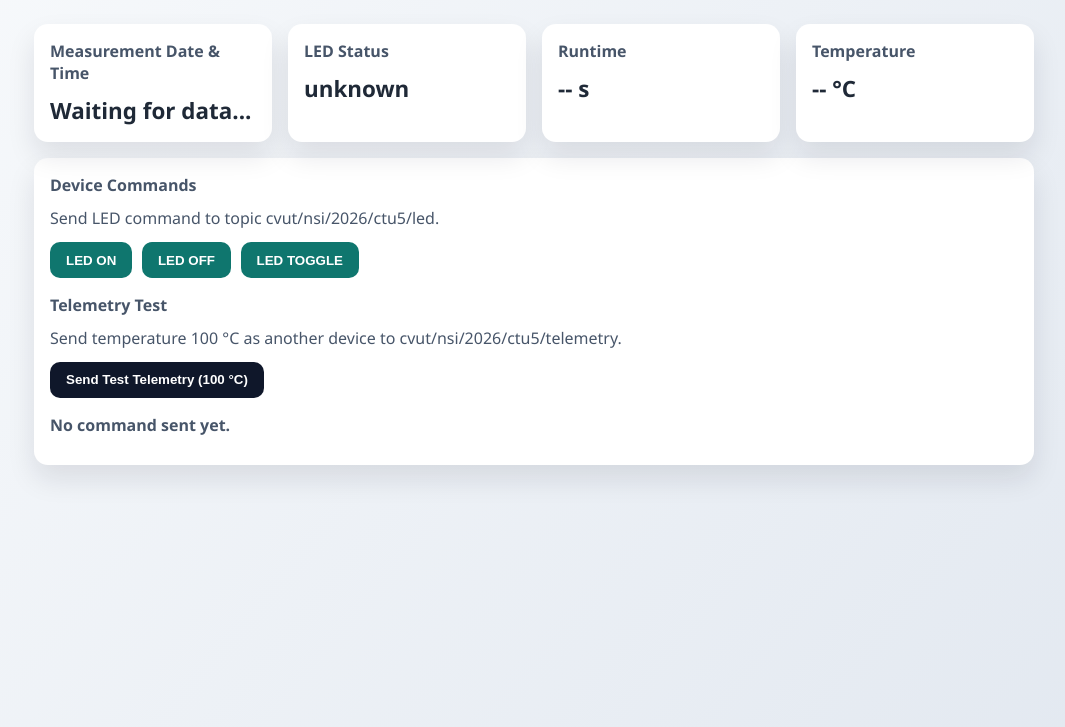
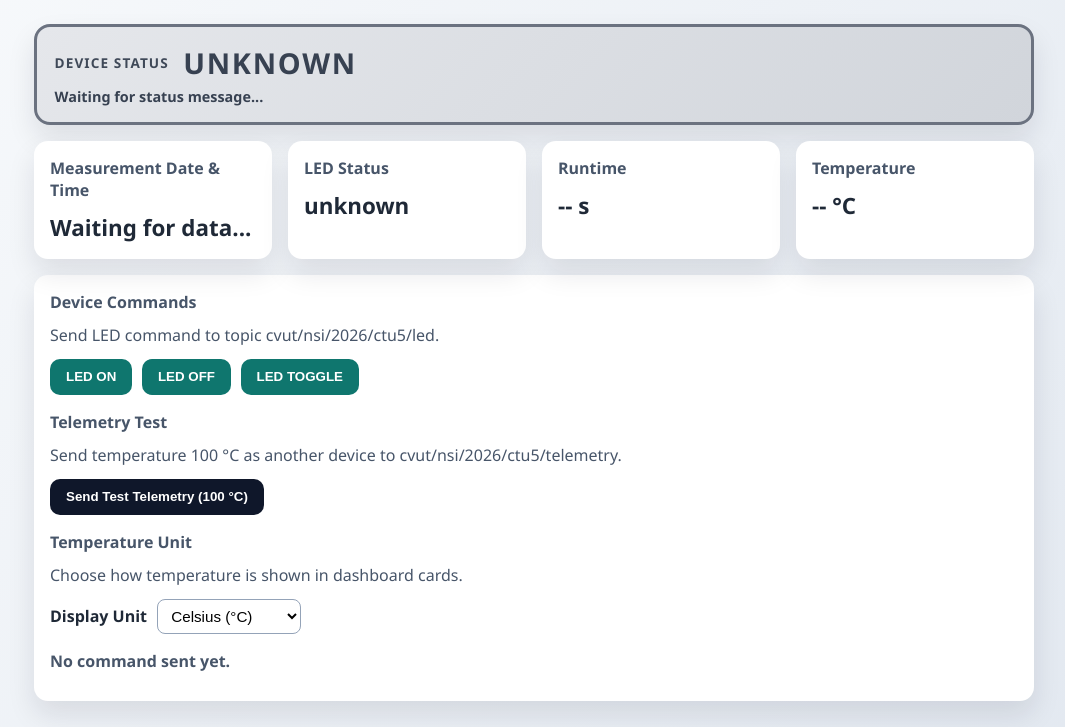
Before and after one commit to Jirka7521/NSI_SecondMiniProject, a Flask app: page / in a window 1280 px wide. Shown: the part 105-832 px from the top of the page, without its empty margins (106-1171 px from the left). Run offline with Flask 3, Linux system fonts and the light colour scheme; parts of the project's set-up code (start-up, migrations or seed data) failed here and were passed over.

Commit message:
Temperature select in server and showing status of device

```diff
--- a/Desktop/server.py
+++ b/Desktop/server.py
@@ -66,6 +66,7 @@ MQTT_KEEPALIVE_SECONDS = get_required_int_env("MQTT_KEEPALIVE_SECONDS")
 MQTT_TOPIC_FILTER = get_required_env("MQTT_TOPIC_FILTER")
 MQTT_LED_COMMAND_TOPIC = get_required_env("MQTT_LED_COMMAND_TOPIC")
 MQTT_TELEMETRY_TOPIC = get_required_env("MQTT_TELEMETRY_TOPIC")
+MQTT_STATUS_TOPIC = get_required_env("MQTT_STATUS_TOPIC")
 
 # We intentionally identify test telemetry as a separate producer.
 DESKTOP_TEST_DEVICE_ID = os.environ.get("DESKTOP_TEST_DEVICE_ID", "desktop-telemetry-tester")
@@ -96,6 +97,8 @@ latest_data: dict[str, Any] = {
     "runtime": None,
     "ledstatus": "unknown",
     "temperature": None,
+    "device_status": "UNKNOWN",
+    "device_status_updated_at": None,
 }
 
 
@@ -158,6 +161,21 @@ def update_latest_data_from_payload(payload_dict: dict[str, Any]) -> None:
         latest_data["temperature"] = temperature
 
 
+def normalize_device_status(raw_status: str) -> str:
+    """Normalize status payload to ONLINE/OFFLINE/UNKNOWN."""
+    normalized = raw_status.strip().upper()
+    if normalized in {"ONLINE", "OFFLINE"}:
+        return normalized
+    return "UNKNOWN"
+
+
+def update_device_status(raw_status: str) -> None:
+    """Update cached device online/offline status and update time."""
+    with latest_data_lock:
+        latest_data["device_status"] = normalize_device_status(raw_status)
+        latest_data["device_status_updated_at"] = datetime.now(tz=timezone.utc).isoformat()
+
+
 # -----------------------------------------------------------------------------
 # MQTT callbacks and startup
 # -----------------------------------------------------------------------------
@@ -165,10 +183,15 @@ def update_latest_data_from_payload(payload_dict: dict[str, Any]) -> None:
 def on_mqtt_connect(client: mqtt_client.Client, userdata: Any, flags: Any, reason_code: int, properties: Any = None) -> None:
     """Subscribe to MQTT topic filter after successful broker connection."""
     if reason_code == 0:
-        # Subscribe to configured topic filter and keep only
-        # the most recently received message in memory.
+        # Subscribe to configured topic filter and status topic.
+        # We subscribe status explicitly so ONLINE/OFFLINE works even if
+        # topic filter is telemetry-only.
         client.subscribe(MQTT_TOPIC_FILTER)
-        print(f"[MQTT] Connected. Subscribed to topic filter: {MQTT_TOPIC_FILTER}")
+        client.subscribe(MQTT_STATUS_TOPIC)
+        print(
+            f"[MQTT] Connected. Subscribed to topic filter: {MQTT_TOPIC_FILTER} "
+            f"and status topic: {MQTT_STATUS_TOPIC}"
+        )
     else:
         print(f"[MQTT] Connection failed with reason code: {reason_code}")
 
@@ -176,6 +199,10 @@ def on_mqtt_connect(client: mqtt_client.Client, userdata: Any, flags: Any, reaso
 def on_mqtt_message(client: mqtt_client.Client, userdata: Any, message: mqtt_client.MQTTMessage) -> None:
     """Parse incoming MQTT JSON payload and update cached latest data."""
     raw_payload = message.payload.decode("utf-8", errors="replace")
+
+    if message.topic == MQTT_STATUS_TOPIC:
+        update_device_status(raw_payload)
+        return
 
     try:
         payload_dict = json.loads(raw_payload)
--- a/Desktop/static/dashboard.js
+++ b/Desktop/static/dashboard.js
@@ -9,6 +9,10 @@ const measurementDateTimeElement = document.getElementById("measurement-datetime
 const ledStatusElement = document.getElementById("led-status");
 const runtimeElement = document.getElementById("runtime");
 const temperatureElement = document.getElementById("temperature");
+const deviceStatusBannerElement = document.getElementById("device-status-banner");
+const deviceStatusValueElement = document.getElementById("device-status-value");
+const deviceStatusUpdatedElement = document.getElementById("device-status-updated");
+const temperatureUnitSelectElement = document.getElementById("temperature-unit");
 const ledOnButton = document.getElementById("led-on");
 const ledOffButton = document.getElementById("led-off");
 const ledToggleButton = document.getElementById("led-toggle");
@@ -19,6 +23,9 @@ const apiPath = dashboardElement.dataset.apiPath;
 const ledCommandPath = dashboardElement.dataset.ledCommandPath;
 const temperatureTestPath = dashboardElement.dataset.temperatureTestPath;
 const refreshMs = Number(dashboardElement.dataset.refreshMs || "2000");
+const TEMPERATURE_UNIT_COOKIE = "dashboard_temperature_unit";
+
+let selectedTemperatureUnit = "C";
 
 // -----------------------------------------------------------------------------
 // Small formatting helper functions
@@ -37,9 +44,13 @@ function formatRuntime(runtimeSeconds) {
     return `${numericValue} s`;
 }
 
+function celsiusToFahrenheit(celsiusValue) {
+    return (celsiusValue * 9) / 5 + 32;
+}
+
 function formatTemperature(temperatureCelsius) {
     if (temperatureCelsius === null || temperatureCelsius === undefined || temperatureCelsius === "") {
-        return "-- °C";
+        return selectedTemperatureUnit === "F" ? "-- °F" : "-- °C";
     }
 
     const numericValue = Number(temperatureCelsius);
@@ -47,7 +58,64 @@ function formatTemperature(temperatureCelsius) {
         return `${temperatureCelsius}`;
     }
 
+    if (selectedTemperatureUnit === "F") {
+        return `${celsiusToFahrenheit(numericValue).toFixed(1)} °F`;
+    }
+
     return `${numericValue.toFixed(1)} °C`;
+}
+
+function getCookieValue(name) {
+    const encodedName = `${encodeURIComponent(name)}=`;
+    const cookies = document.cookie ? document.cookie.split(";") : [];
+
+    for (const cookiePart of cookies) {
+        const trimmedPart = cookiePart.trim();
+        if (trimmedPart.startsWith(encodedName)) {
+            return decodeURIComponent(trimmedPart.slice(encodedName.length));
+        }
+    }
+
+    return null;
+}
+
+function setCookie(name, value, maxAgeSeconds) {
+    document.cookie = `${encodeURIComponent(name)}=${encodeURIComponent(value)}; path=/; max-age=${maxAgeSeconds}; samesite=lax`;
+}
+
+function loadTemperatureUnitFromCookie() {
+    const cookieUnit = (getCookieValue(TEMPERATURE_UNIT_COOKIE) || "").toUpperCase();
+    if (cookieUnit === "F") {
+        selectedTemperatureUnit = "F";
+    } else {
+        selectedTemperatureUnit = "C";
+    }
+
+    if (temperatureUnitSelectElement) {
+        temperatureUnitSelectElement.value = selectedTemperatureUnit;
+    }
+}
+
+function updateDeviceStatusUi(statusValue, statusUpdatedAt) {
+    if (!deviceStatusBannerElement || !deviceStatusValueElement || !deviceStatusUpdatedElement) {
+        return;
+    }
+
+    const normalizedStatus = String(statusValue || "UNKNOWN").toUpperCase();
+    let className = "status-unknown";
+
+    if (normalizedStatus === "ONLINE") {
+        className = "status-online";
+    } else if (normalizedStatus === "OFFLINE") {
+        className = "status-offline";
+    }
+
+    deviceStatusBannerElement.classList.remove("status-online", "status-offline", "status-unknown");
+    deviceStatusBannerElement.classList.add(className);
+    deviceStatusValueElement.textContent = normalizedStatus;
+    deviceStatusUpdatedElement.textContent = statusUpdatedAt
+        ? `Last status update: ${statusUpdatedAt}`
+        : "Waiting for status message...";
 }
 
 // -----------------------------------------------------------------------------
@@ -59,6 +127,7 @@ function renderData(data) {
     ledStatusElement.textContent = data.ledstatus || "unknown";
     runtimeElement.textContent = formatRuntime(data.runtime);
     temperatureElement.textContent = formatTemperature(data.temperature);
+    updateDeviceStatusUi(data.device_status, data.device_status_updated_at);
 }
 
 function setCommandStatus(message, isError = false) {
@@ -141,6 +210,16 @@ if (sendTemperatureTestButton) {
     sendTemperatureTestButton.addEventListener("click", sendTemperatureTest);
 }
 
+if (temperatureUnitSelectElement) {
+    temperatureUnitSelectElement.addEventListener("change", () => {
+        selectedTemperatureUnit = temperatureUnitSelectElement.value === "F" ? "F" : "C";
+        setCookie(TEMPERATURE_UNIT_COOKIE, selectedTemperatureUnit, 60 * 60 * 24 * 365);
+        loadLatestData();
+    });
+}
+
+loadTemperatureUnitFromCookie();
+
 // First fetch immediately, then continue polling in fixed intervals.
 loadLatestData();
 window.setInterval(loadLatestData, refreshMs);
--- a/Desktop/static/styles.css
+++ b/Desktop/static/styles.css
@@ -43,6 +43,62 @@ body {
     display: grid;
     grid-template-columns: repeat(auto-fit, minmax(220px, 1fr));
     gap: 1rem;
+}
+
+.status-banner {
+    display: grid;
+    grid-template-columns: auto 1fr;
+    align-items: center;
+    gap: 0.3rem 0.9rem;
+    border-radius: 16px;
+    padding: 1rem 1.1rem;
+    margin-bottom: 1rem;
+    border: 3px solid transparent;
+    box-shadow: var(--card-shadow);
+    transition: background-color 180ms ease, border-color 180ms ease;
+}
+
+.status-label {
+    grid-column: 1;
+    grid-row: 1;
+    font-size: 0.85rem;
+    font-weight: 700;
+    text-transform: uppercase;
+    letter-spacing: 0.08em;
+    opacity: 0.95;
+}
+
+.status-value {
+    grid-column: 2;
+    grid-row: 1;
+    font-size: 1.8rem;
+    font-weight: 800;
+    letter-spacing: 0.06em;
+}
+
+.status-updated {
+    grid-column: 1 / span 2;
+    grid-row: 2;
+    font-size: 0.9rem;
+    font-weight: 600;
+}
+
+.status-online {
+    color: #166534;
+    background: linear-gradient(135deg, #dcfce7, #bbf7d0);
+    border-color: #22c55e;
+}
+
+.status-offline {
+    color: #7f1d1d;
+    background: linear-gradient(135deg, #fee2e2, #fecaca);
+    border-color: #ef4444;
+}
+
+.status-unknown {
+    color: #374151;
+    background: linear-gradient(135deg, #e5e7eb, #d1d5db);
+    border-color: #6b7280;
 }
 
 .card {
@@ -92,6 +148,21 @@ body {
     background: #0f172a;
 }
 
+.unit-picker {
+    display: inline-flex;
+    align-items: center;
+    gap: 0.6rem;
+    font-weight: 700;
+}
+
+.unit-picker select {
+    border: 1px solid #94a3b8;
+    border-radius: 8px;
+    padding: 0.45rem 0.6rem;
+    font-size: 0.95rem;
+    background: #ffffff;
+}
+
 .command-status {
     margin: 0;
     font-weight: 600;
@@ -113,6 +184,10 @@ body {
         margin: 1rem auto;
     }
 
+    .status-value {
+        font-size: 1.45rem;
+    }
+
     .value {
         font-size: 1.2rem;
     }
--- a/Desktop/templates/index.html
+++ b/Desktop/templates/index.html
@@ -15,6 +15,12 @@
                 Data refreshes automatically.
             </p>
         </header>
+
+        <section id="device-status-banner" class="status-banner status-unknown" aria-live="polite">
+            <span class="status-label">Device Status</span>
+            <span id="device-status-value" class="status-value">UNKNOWN</span>
+            <span id="device-status-updated" class="status-updated">Waiting for status message...</span>
+        </section>
 
         <section
             id="dashboard"
@@ -62,6 +68,18 @@
                 </button>
             </div>
 
+            <h2>Temperature Unit</h2>
+            <p>Choose how temperature is shown in dashboard cards.</p>
+            <div class="button-row">
+                <label class="unit-picker" for="temperature-unit">
+                    <span>Display Unit</span>
+                    <select id="temperature-unit" name="temperature-unit">
+                        <option value="C">Celsius (°C)</option>
+                        <option value="F">Fahrenheit (°F)</option>
+                    </select>
+                </label>
+            </div>
+
             <p id="command-status" class="command-status">No command sent yet.</p>
         </section>
     </main>
```
Also changed, not shown: 1 other file.
